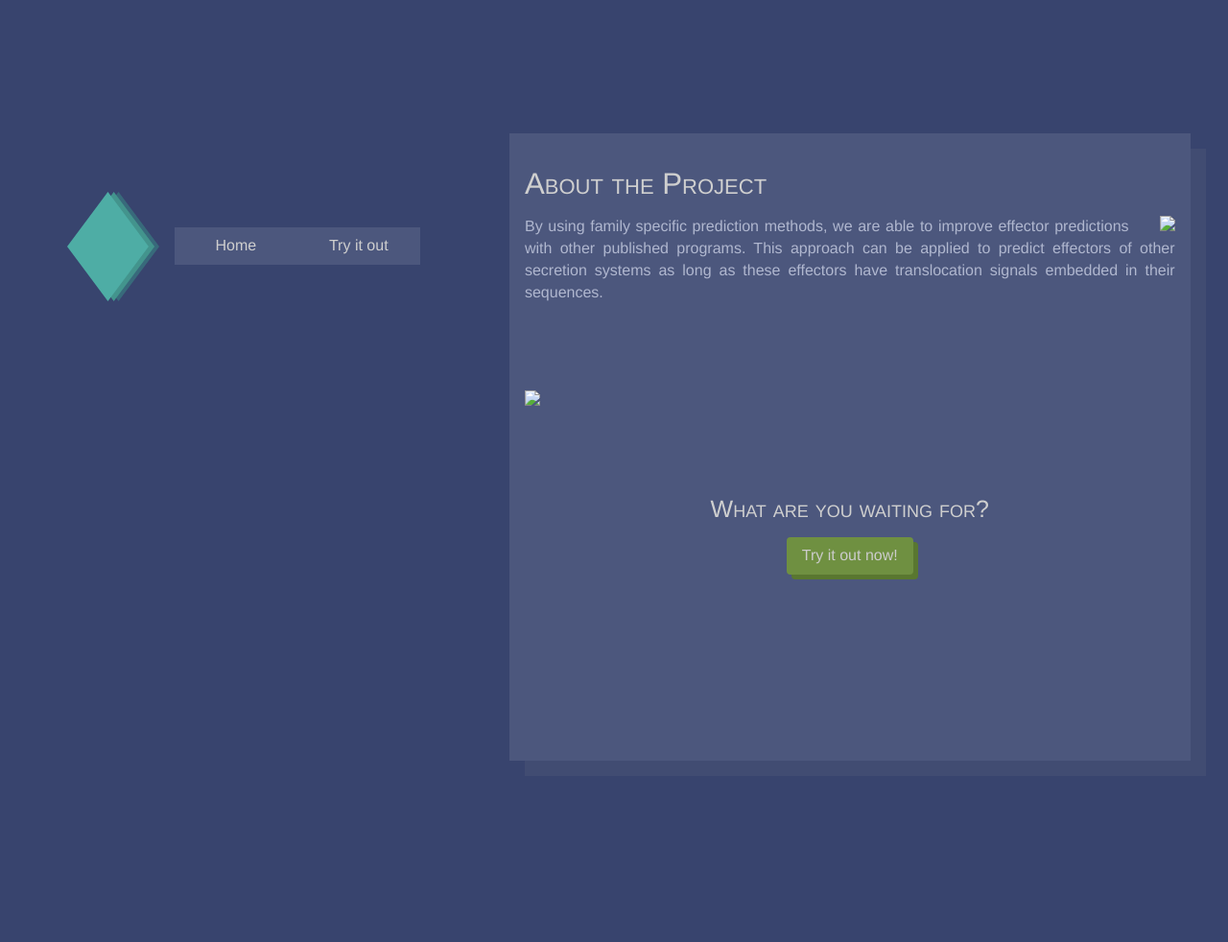
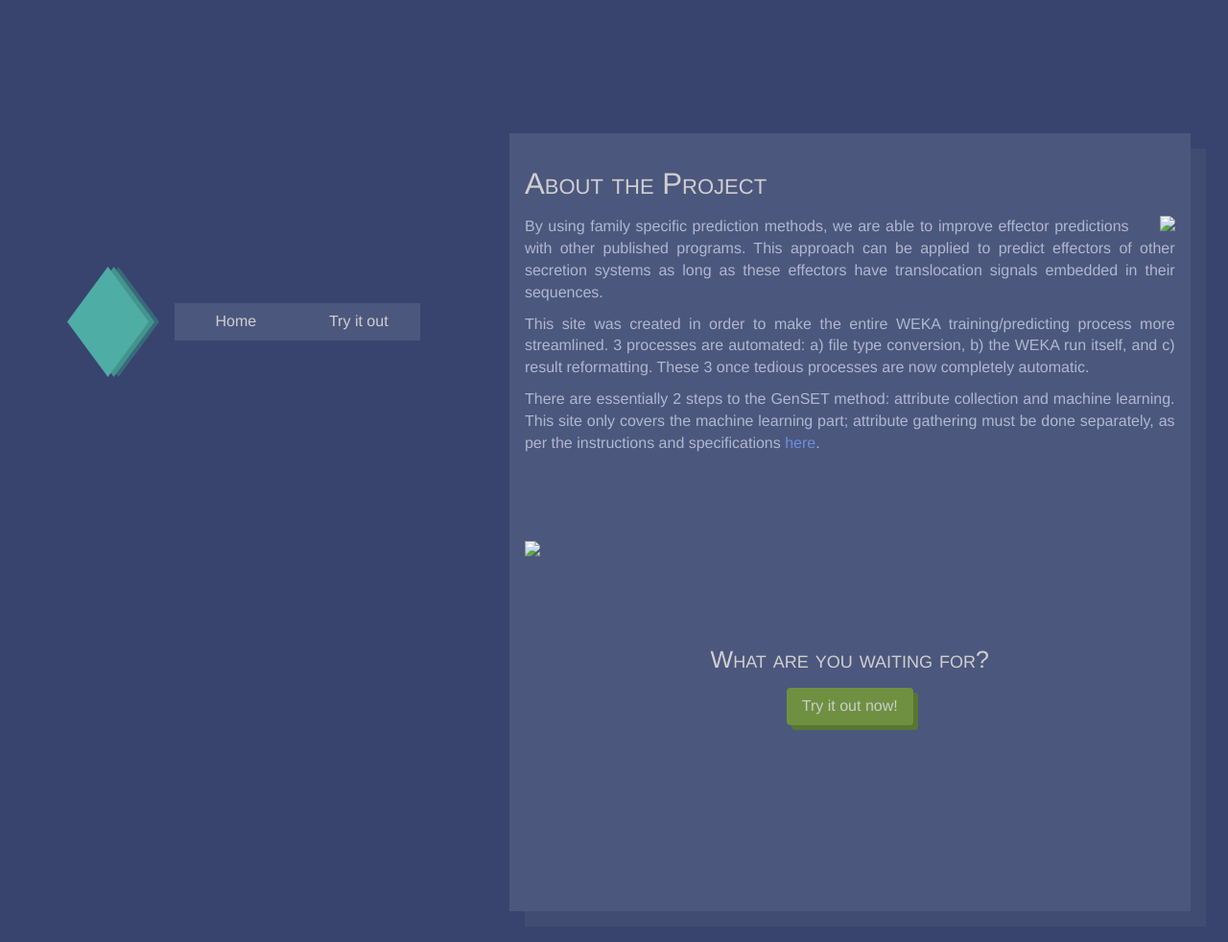
Before and after one commit to chuck-sys/genset-demo-site, a Flask app: page / in a window 1280 px wide. Shown: the part 311-1293 px from the top of the page at 96% size. Before the commit the page ends 1104 px from the top, so only its background shows below. Run offline with Flask 2, Linux system fonts and the light colour scheme; some libraries are stand-ins or nearby versions.

Commit message:
Adds some text

```diff
--- a/app/templates/index.html
+++ b/app/templates/index.html
@@ -23,6 +23,22 @@
                 secretion systems as long as these effectors have translocation
                 signals embedded in their sequences.
             </p>
+
+            <p>
+                This site was created in order to make the entire WEKA
+                training/predicting process more streamlined. 3 processes are
+                automated: a) file type conversion, b) the WEKA run itself, and
+                c) result reformatting. These 3 once tedious processes are now
+                completely automatic.
+            </p>
+
+            <p>
+                There are essentially 2 steps to the GenSET method: attribute
+                collection and machine learning. This site only covers the
+                machine learning part; attribute gathering must be done
+                separately, as per the instructions and specifications
+                <a href="{{ url_for('experiment') }}">here</a>.
+            </p>
         </section>
 
         <section>
```
